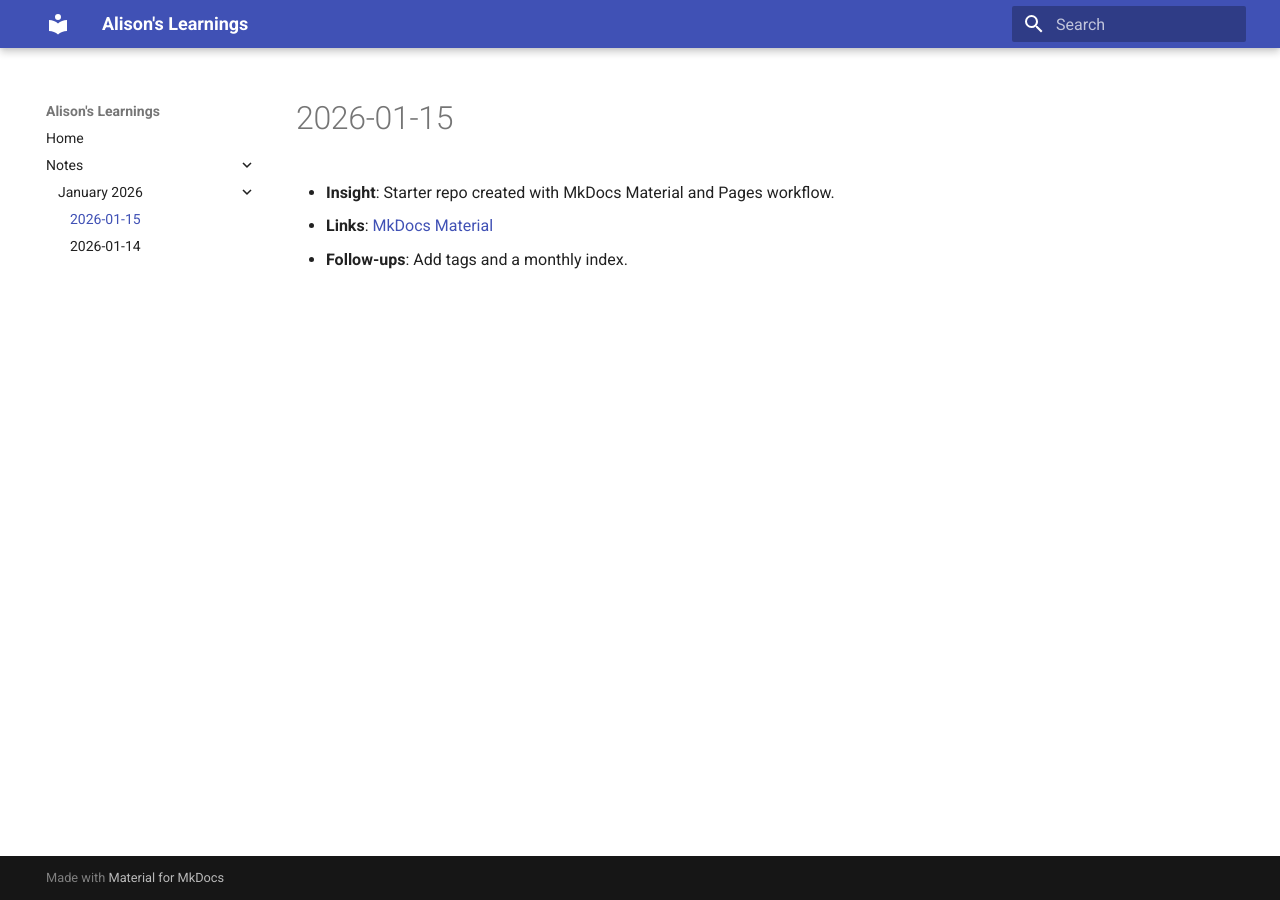
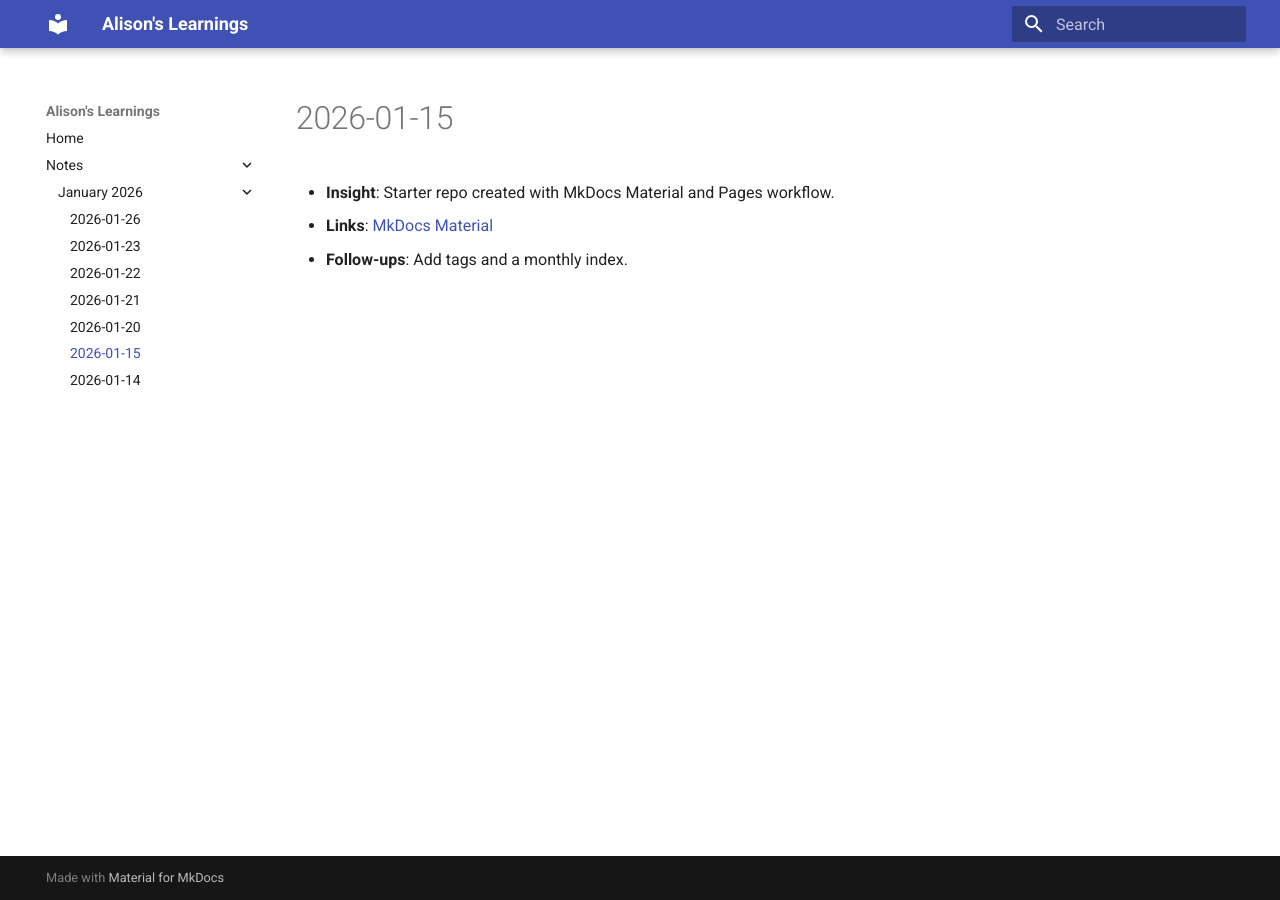
Before and after one commit to alisonmaclellan/learnings, an MkDocs documentation site: the page built from docs/notes/2026-01-15.md, in a window 1280 px wide. Built offline with MkDocs 1.6.1 and Material for MkDocs 9.7.7, drawn with Linux system fonts in a browser that asks for light colours.

Commit message:
Auto-update navigation

```diff
--- a/mkdocs.yml
+++ b/mkdocs.yml
@@ -5,6 +5,11 @@ nav:
   - Home: index.md
   - Notes:
       - January 2026:
+          - 2026-01-26: notes/2026-01-26.md
+          - 2026-01-23: notes/2026-01-23.md
+          - 2026-01-22: notes/2026-01-22.md
+          - 2026-01-21: notes/2026-01-21.md
+          - 2026-01-20: notes/2026-01-20.md
           - 2026-01-15: notes/2026-01-15.md
           - 2026-01-14: notes/2026-01-14.md
 theme:
```
